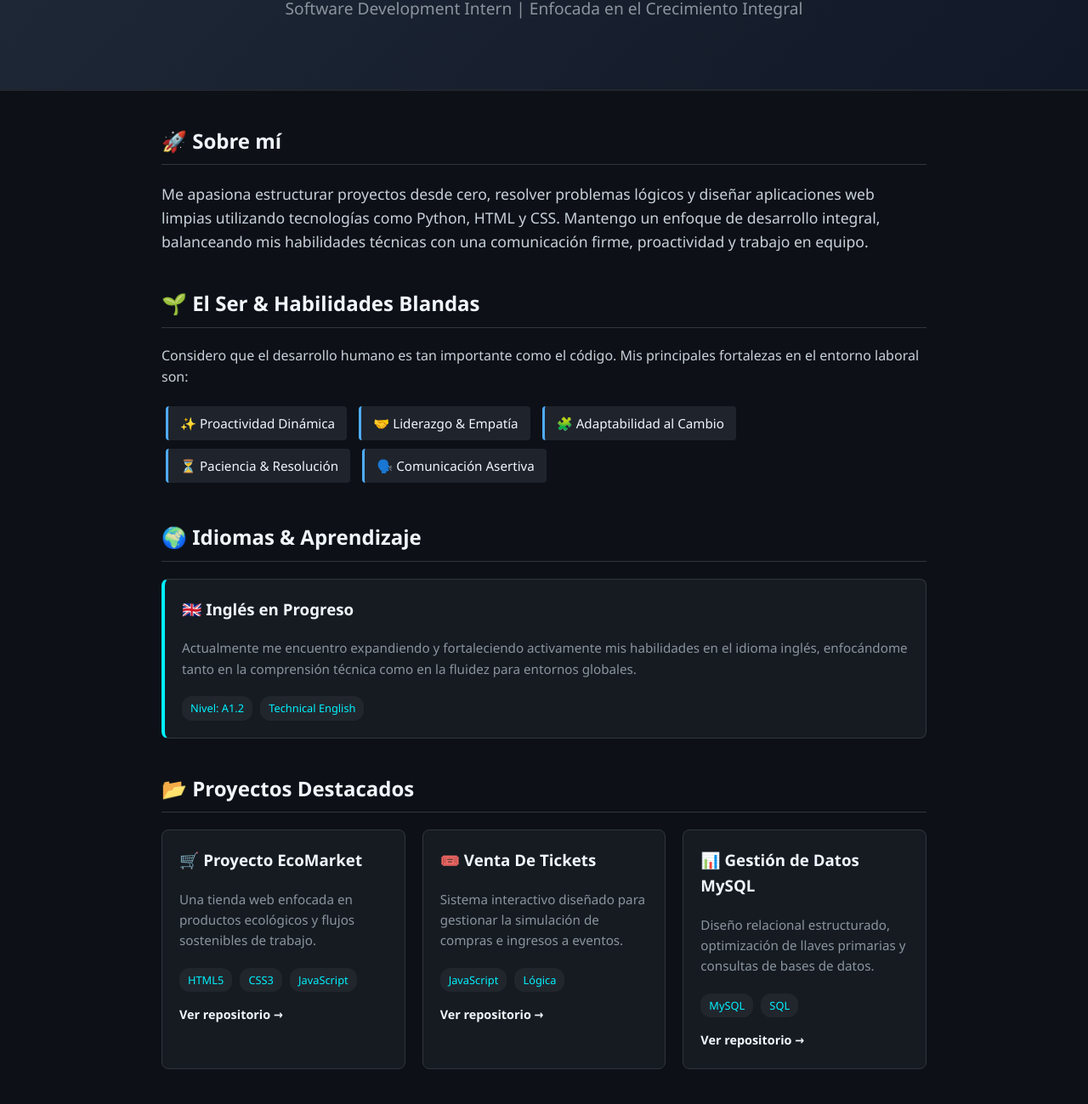
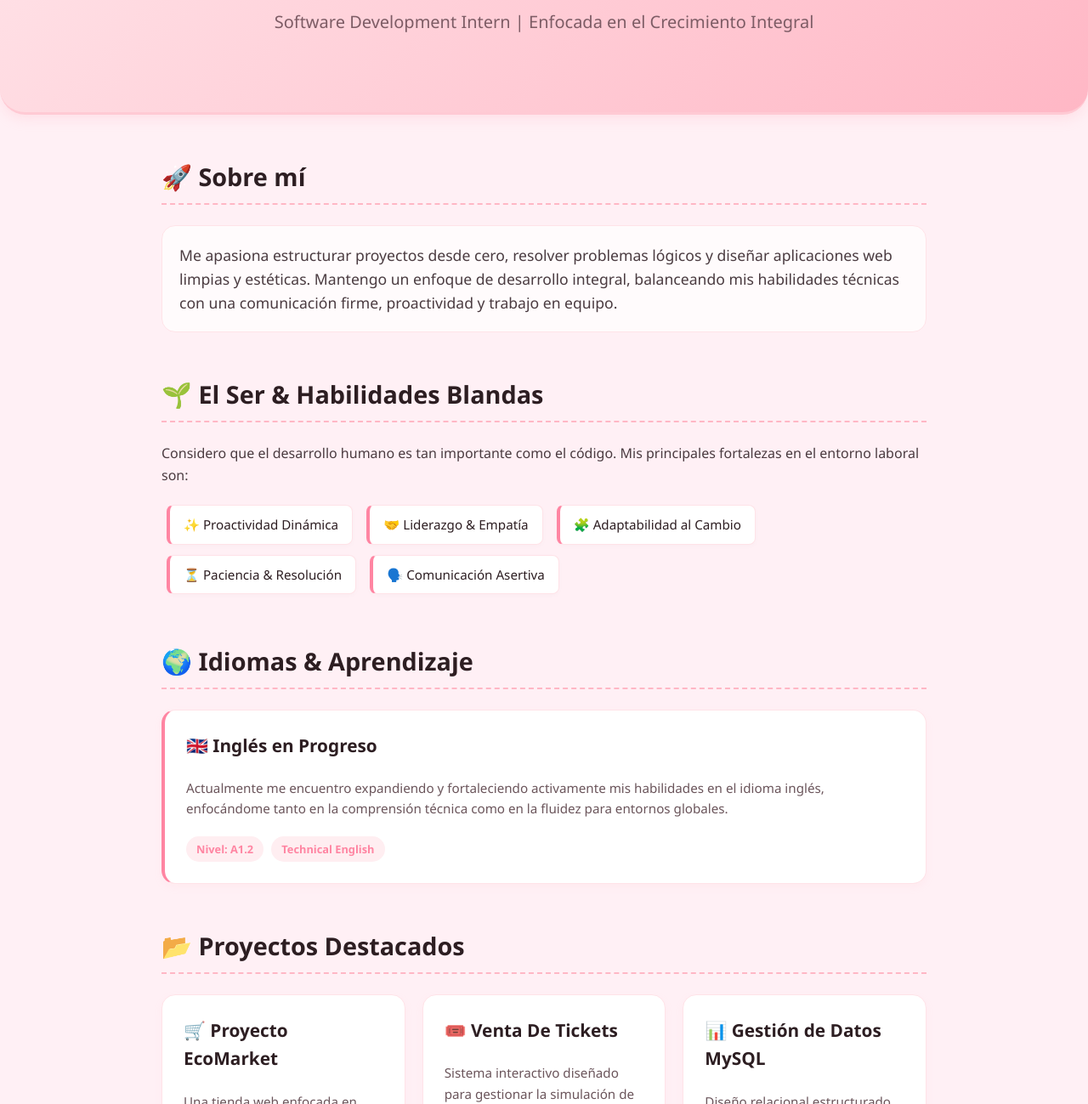
Before and after one commit to ninistrellita/ninistrellita.github.io, a plain HTML site: page index.html in a window 1280 px wide. Shown: the part 147-1446 px from the top of the page at 85% size. Drawn offline with Linux system fonts and the light colour scheme.

Commit message:
Revamp index.html with new styles and content
Updated styles and content to enhance the visual appeal and clarity of the portfolio page.

```diff
--- a/index.html
+++ b/index.html
@@ -6,12 +6,12 @@
     <title>Portafolio | ninistrellita</title>
     <style>
         :root {
-            --bg-color: #0d1117;
-            --card-bg: #161b22;
-            --accent-cyan: #00f2fe;
-            --accent-purple: #4facfe;
-            --text-main: #c9d1d9;
-            --text-bright: #f0f6fc;
+            --bg-color: #fff0f5; /* Rosa lavanda muy claro */
+            --card-bg: #ffffff;
+            --accent-pink: #ffb7c5; /* Rosa pastel suave */
+            --accent-dark-pink: #ff85a2; /* Rosa vibrante para detalles */
+            --text-main: #4a3b40; /* Café oscuro suave para contrastar con el rosa */
+            --text-bright: #2d1e22;
         }
 
         body {
@@ -24,25 +24,27 @@
         }
 
         header {
-            background: linear-gradient(135deg, #1f2937, #111827);
-            padding: 60px 20px;
+            background: linear-gradient(135deg, #ffe3e8, #ffb7c5);
+            padding: 70px 20px;
             text-align: center;
-            border-bottom: 2px solid #21262d;
+            border-bottom: 3px solid #ffcad4;
+            border-radius: 0 0 30px 30px;
+            box-shadow: 0 4px 15px rgba(255, 183, 197, 0.3);
         }
 
         .profile-title {
-            font-size: 2.8rem;
+            font-size: 3rem;
             color: var(--text-bright);
             margin: 0;
-            background: linear-gradient(45deg, var(--accent-cyan), var(--accent-purple));
-            -webkit-background-clip: text;
-            -webkit-text-fill-color: transparent;
+            font-weight: 800;
+            text-shadow: 1px 1px 2px rgba(255, 255, 255, 0.8);
         }
 
         .profile-subtitle {
-            font-size: 1.2rem;
-            color: #8b949e;
+            font-size: 1.25rem;
+            color: #7d5c65;
             margin-top: 10px;
+            font-weight: 500;
         }
 
         .container {
@@ -53,87 +55,99 @@
 
         h2 {
             color: var(--text-bright);
-            border-bottom: 1px solid #30363d;
+            border-bottom: 2px dashed var(--accent-pink);
             padding-bottom: 8px;
-            margin-top: 40px;
+            margin-top: 50px;
+            font-size: 1.8rem;
         }
 
         .about-text {
             font-size: 1.1rem;
+            background-color: #fffbfc;
+            padding: 20px;
+            border-radius: 16px;
+            border: 1px solid #ffe3e8;
         }
 
         .grid {
             display: grid;
-            grid-template-columns: repeat(auto-fit, minmax(260px, 15fr));
+            grid-template-columns: repeat(auto-fit, minmax(260px, 1fr));
             gap: 20px;
             margin-top: 20px;
         }
 
         .card {
             background-color: var(--card-bg);
-            border: 1px solid #30363d;
-            border-radius: 8px;
-            padding: 20px;
-            transition: transform 0.2s, border-color 0.2s;
+            border: 1px solid #ffe3e8;
+            border-radius: 16px;
+            padding: 25px;
+            box-shadow: 0 4px 10px rgba(255, 183, 197, 0.1);
+            transition: transform 0.2s, box-shadow 0.2s, border-color 0.2s;
         }
 
         .card:hover {
             transform: translateY(-5px);
-            border-color: var(--accent-cyan);
+            border-color: var(--accent-dark-pink);
+            box-shadow: 0 6px 15px rgba(255, 133, 162, 0.2);
         }
 
         .card h3 {
             margin-top: 0;
             color: var(--text-bright);
+            font-size: 1.3rem;
         }
 
         .card p {
             font-size: 0.95rem;
-            color: #8b949e;
+            color: #6b555b;
         }
 
         .tag {
             display: inline-block;
-            background-color: #21262d;
-            color: var(--accent-cyan);
-            padding: 4px 10px;
-            border-radius: 12px;
+            background-color: #ffeef1;
+            color: var(--accent-dark-pink);
+            padding: 5px 12px;
+            border-radius: 20px;
             font-size: 0.8rem;
+            font-weight: 600;
             margin-right: 5px;
             margin-top: 5px;
         }
 
         .skill-tag {
             display: inline-block;
-            background-color: #1f242c;
+            background-color: #ffffff;
             color: var(--text-bright);
-            border-left: 3px solid var(--accent-purple);
-            padding: 8px 14px;
-            margin: 5px;
-            border-radius: 4px;
+            border: 1px solid #ffe3e8;
+            border-left: 4px solid var(--accent-dark-pink);
+            padding: 10px 16px;
+            margin: 6px;
+            border-radius: 8px;
             font-size: 0.95rem;
+            font-weight: 500;
+            box-shadow: 0 2px 6px rgba(0,0,0,0.02);
         }
 
         .btn {
             display: inline-block;
             margin-top: 15px;
-            color: var(--text-bright);
+            color: var(--accent-dark-pink);
             text-decoration: none;
             font-weight: bold;
-            font-size: 0.9rem;
+            font-size: 0.95rem;
         }
 
         .btn:hover {
+            color: #d64f70;
             text-decoration: underline;
-            color: var(--accent-cyan);
         }
 
         footer {
             text-align: center;
             padding: 40px 20px;
-            color: #8b949e;
+            color: #9c8288;
             font-size: 0.9rem;
-            border-top: 1px solid #30363d;
+            border-top: 1px dashed var(--accent-pink);
             margin-top: 60px;
         }
     </style>
@@ -141,7 +155,7 @@
 <body>
 
     <header>
-        <h1 class="profile-title">¡Hola! Soy ninistrellita</h1>
+        <h1 class="profile-title">🌸 ¡Hola! Soy ninistrellita 🌸</h1>
         <p class="profile-subtitle">Software Development Intern | Enfocada en el Crecimiento Integral</p>
     </header>
 
@@ -150,7 +164,7 @@
         <section id="sobre-mi">
             <h2>🚀 Sobre mí</h2>
             <p class="about-text">
-                Me apasiona estructurar proyectos desde cero, resolver problemas lógicos y diseñar aplicaciones web limpias utilizando tecnologías como Python, HTML y CSS. Mantengo un enfoque de desarrollo integral, balanceando mis habilidades técnicas con una comunicación firme, proactividad y trabajo en equipo.
+                Me apasiona estructurar proyectos desde cero, resolver problemas lógicos y diseñar aplicaciones web limpias y estéticas. Mantengo un enfoque de desarrollo integral, balanceando mis habilidades técnicas con una comunicación firme, proactividad y trabajo en equipo.
             </p>
         </section>
 
@@ -169,7 +183,7 @@
         <section id="idiomas">
             <h2>🌍 Idiomas & Aprendizaje</h2>
             <div class="grid">
-                <div class="card" style="border-left: 4px solid var(--accent-cyan);">
+                <div class="card" style="border-left: 4px solid var(--accent-dark-pink);">
                     <h3>🇬🇧 Inglés en Progreso</h3>
                     <p>Actualmente me encuentro expandiendo y fortaleciendo activamente mis habilidades en el idioma inglés, enfocándome tanto en la comprensión técnica como en la fluidez para entornos globales.</p>
                     <span class="tag">Nivel: A1.2</span> <span class="tag">Technical English</span>
@@ -225,7 +239,7 @@
     </div>
 
     <footer>
-        <p>© 2026 ninistrellita. Hecho con código y pasión.</p>
+        <p>© 2026 ninistrellita. Hecho con mucho código y estilo ✨</p>
     </footer>
 
 </body>
```
